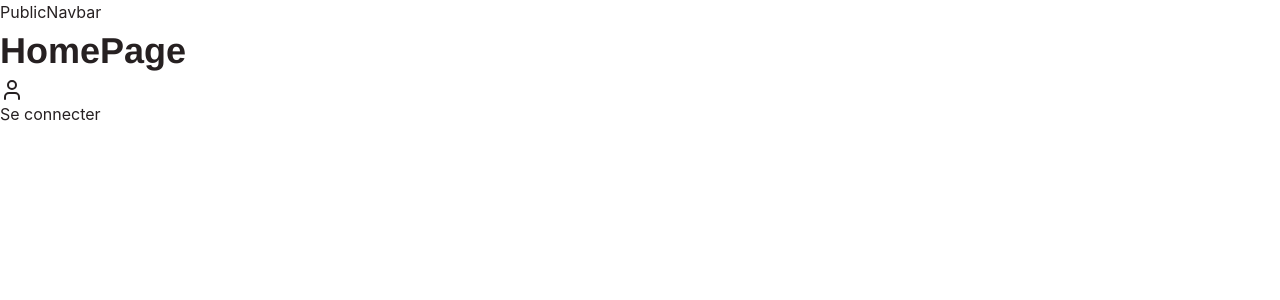
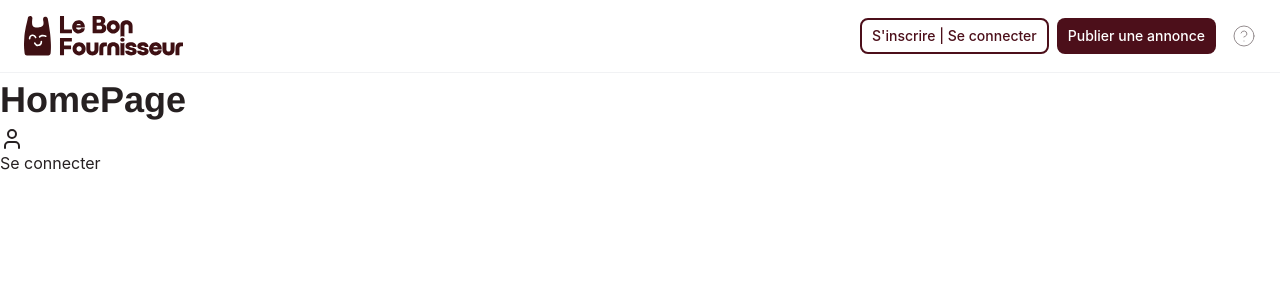
Before and after one commit to MarionV69/my-digital-school-project, a React (Vite) app in the folder frontend/: page / in a window 1280 px wide. Shown: the top 300 px of the page. Built offline with nearby package versions, Linux system fonts and the light colour scheme; no server answers.

Commit message:
feat: add PublicLayout (#68)

```diff
--- a/frontend/src/components/ui/button.tsx
+++ b/frontend/src/components/ui/button.tsx
@@ -1,11 +1,11 @@
-import * as React from "react"
-import { cva, type VariantProps } from "class-variance-authority"
-import { Slot } from "radix-ui"
+import * as React from "react";
+import { cva, type VariantProps } from "class-variance-authority";
+import { Slot } from "radix-ui";
 
-import { cn } from "@/lib/utils"
+import { cn } from "@/lib/utils";
 
 const buttonVariants = cva(
-  "group/button inline-flex shrink-0 items-center justify-center rounded-lg border border-transparent bg-clip-padding text-sm font-medium whitespace-nowrap transition-all outline-none select-none focus-visible:border-ring focus-visible:ring-3 focus-visible:ring-ring/50 active:not-aria-[haspopup]:translate-y-px disabled:pointer-events-none disabled:opacity-50 aria-invalid:border-destructive aria-invalid:ring-3 aria-invalid:ring-destructive/20 dark:aria-invalid:border-destructive/50 dark:aria-invalid:ring-destructive/40 [&_svg]:pointer-events-none [&_svg]:shrink-0 [&_svg:not([class*='size-'])]:size-4",
+  "group/button inline-flex shrink-0 items-center justify-center rounded-lg border border-transparent text-sm font-medium whitespace-nowrap transition-all outline-none select-none focus-visible:border-ring focus-visible:ring-3 focus-visible:ring-ring/50 active:not-aria-[haspopup]:translate-y-px disabled:pointer-events-none disabled:opacity-50 aria-invalid:border-destructive aria-invalid:ring-3 aria-invalid:ring-destructive/20 dark:aria-invalid:border-destructive/50 dark:aria-invalid:ring-destructive/40 [&_svg]:pointer-events-none [&_svg]:shrink-0 [&_svg:not([class*='size-'])]:size-4",
   {
     variants: {
       variant: {
@@ -38,8 +38,8 @@ const buttonVariants = cva(
       variant: "default",
       size: "default",
     },
-  }
-)
+  },
+);
 
 function Button({
   className,
@@ -49,9 +49,9 @@ function Button({
   ...props
 }: React.ComponentProps<"button"> &
   VariantProps<typeof buttonVariants> & {
-    asChild?: boolean
+    asChild?: boolean;
   }) {
-  const Comp = asChild ? Slot.Root : "button"
+  const Comp = asChild ? Slot.Root : "button";
 
   return (
     <Comp
@@ -61,7 +61,7 @@ function Button({
       className={cn(buttonVariants({ variant, size, className }))}
       {...props}
     />
-  )
+  );
 }
 
-export { Button, buttonVariants }
+export { Button, buttonVariants };
--- a/frontend/src/layouts/PublicLayout.tsx
+++ b/frontend/src/layouts/PublicLayout.tsx
@@ -1,14 +1,86 @@
-import { Outlet } from "react-router-dom";
+import { useState } from "react";
+import { Link, Outlet } from "react-router-dom";
+import { Menu, X, HelpCircle } from "lucide-react";
+import { Button } from "@/components/ui/button";
+import { cn } from "../lib/utils";
 
-// TODO: Remplacer par la vraie navbar publique
 function PublicLayout() {
+  const [mobileMenuOpen, setMobileMenuOpen] = useState(false);
+
   return (
-    <div>
-      <nav>PublicNavbar</nav>
+    <div className="min-h-screen bg-background">
+      <header className="border-b border-border bg-background">
+        <div className="mx-auto flex max-w-7xl items-center justify-between px-6 py-4">
+          {/* Logo */}
+          <Link to="/" className="shrink-0">
+            <img src="/logo.svg" alt="Le Bon Fournisseur" className="h-10" />
+          </Link>
+
+          {/* Desktop right actions */}
+          <div className="hidden items-center gap-2 md:flex">
+            <Button variant="outline" size="lg" asChild>
+              <Link to="/login">S'inscrire | Se connecter</Link>
+            </Button>
+            <Button size="lg" className="mr-2" asChild>
+              <Link to="/register">Publier une annonce</Link>
+            </Button>
+            <Link
+              to="/how-it-works"
+              className="text-muted-foreground transition-colors hover:text-foreground"
+              aria-label="Comment ça marche"
+            >
+              <HelpCircle className="size-6" strokeWidth={1} />
+            </Link>
+          </div>
+
+          {/* Mobile right actions */}
+          <div className="flex items-center gap-3 md:hidden">
+            <button
+              onClick={() => setMobileMenuOpen((v) => !v)}
+              className="cursor-pointer"
+            >
+              {mobileMenuOpen ? (
+                <X className="size-5 text-foreground" />
+              ) : (
+                <Menu className="size-5 text-foreground" />
+              )}
+            </button>
+          </div>
+        </div>
+
+        {/* Mobile menu */}
+        {mobileMenuOpen && (
+          <div className="border-t border-border bg-background md:hidden">
+            <nav className="flex flex-col gap-2 px-6 py-4">
+              <Button variant="outline" asChild>
+                <Link to="/login" onClick={() => setMobileMenuOpen(false)}>
+                  S'inscrire | Se connecter
+                </Link>
+              </Button>
+              <Button asChild>
+                <Link to="/register" onClick={() => setMobileMenuOpen(false)}>
+                  Publier une annonce
+                </Link>
+              </Button>
+              <Link
+                to="/how-it-works"
+                onClick={() => setMobileMenuOpen(false)}
+                className={cn(
+                  "py-2 text-sm text-muted-foreground hover:text-foreground",
+                )}
+              >
+                Comment ça marche ?
+              </Link>
+            </nav>
+          </div>
+        )}
+      </header>
+
       <main>
         <Outlet />
       </main>
     </div>
   );
 }
+
 export default PublicLayout;
```
